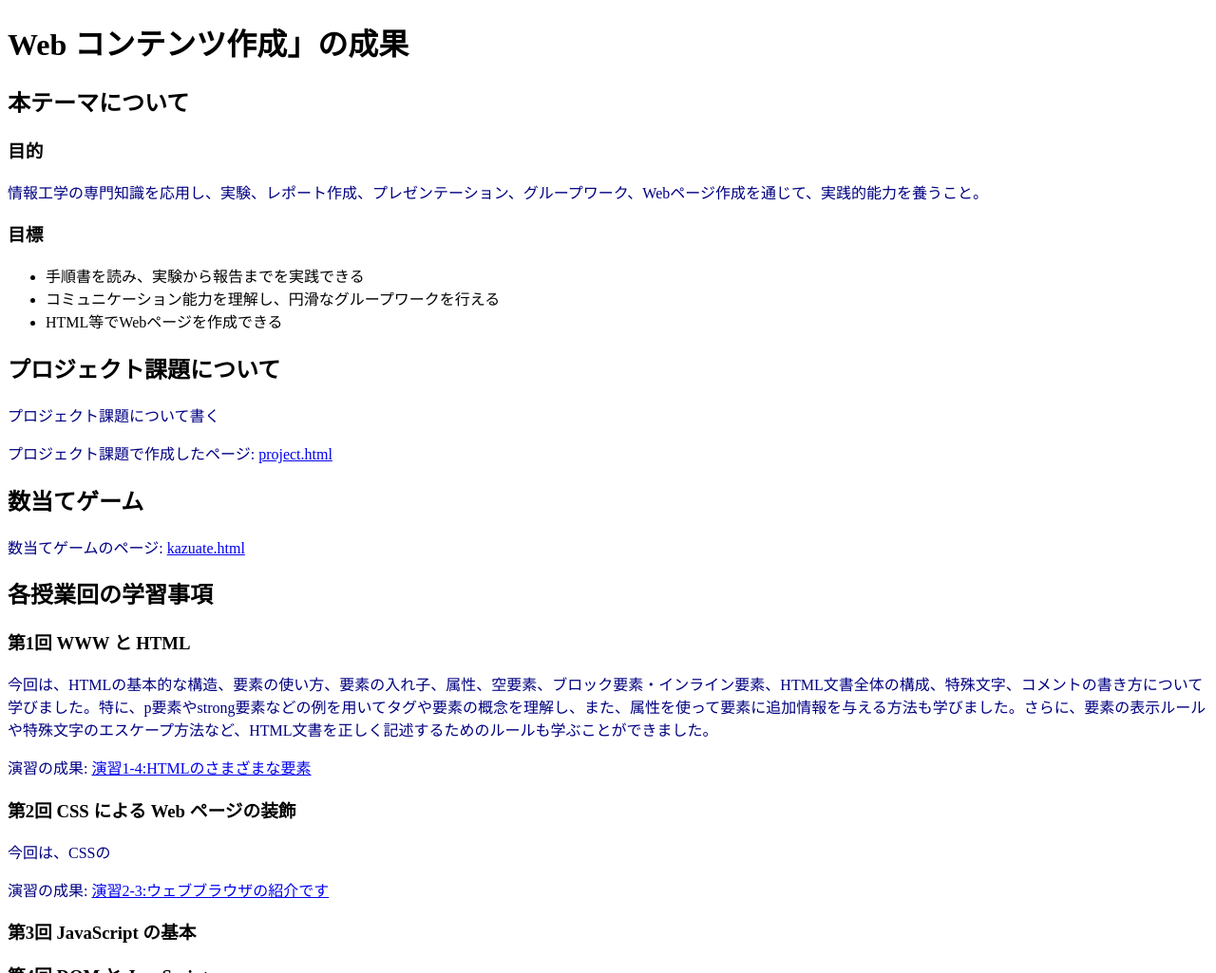
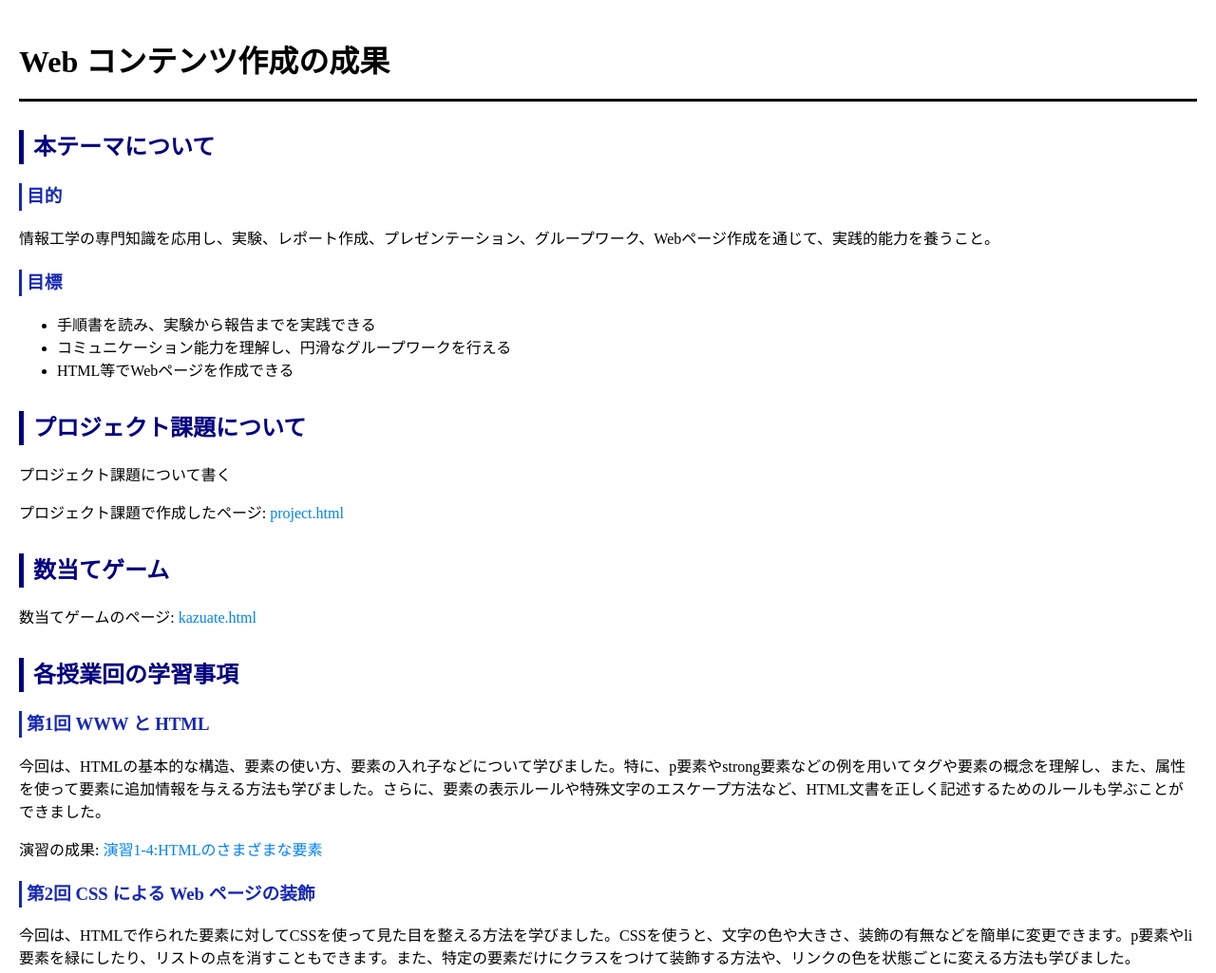
Before and after one commit to G384982023/medialabo, a plain HTML site: page index.html in a window 1280 px wide. Shown: the top 1025 px of the page at 95% size. Drawn offline with Linux system fonts and the light colour scheme.

Commit message:
課題2-2

```diff
--- a/index.html
+++ b/index.html
@@ -2,11 +2,11 @@
 <html>
   <head>
     <meta charset="utf-8">
-    <title>Web コンテンツ作成</title>
+    <title>Web コンテンツ作成の成果</title>
     <link rel="stylesheet" href="style.css">
   </head>
   <body>
-    <h1>Web コンテンツ作成」の成果</h1>
+    <h1>Web コンテンツ作成の成果</h1>
 		<h2>本テーマについて</h2>
       <h3>目的</h3>
         <p>情報工学の専門知識を応用し、実験、レポート作成、プレゼンテーション、グループワーク、Webページ作成を通じて、実践的能力を養うこと。</p>
@@ -36,7 +36,7 @@
 
     <h2>各授業回の学習事項</h2>
       <h3>第1回 WWW と HTML</h3>
-        <p>今回は、HTMLの基本的な構造、要素の使い方、要素の入れ子、属性、空要素、ブロック要素・インライン要素、HTML文書全体の構成、特殊文字、コメントの書き方について学びました。特に、p要素やstrong要素などの例を用いてタグや要素の概念を理解し、また、属性を使って要素に追加情報を与える方法も学びました。さらに、要素の表示ルールや特殊文字のエスケープ方法など、HTML文書を正しく記述するためのルールも学ぶことができました。</p>
+        <p>今回は、HTMLの基本的な構造、要素の使い方、要素の入れ子などについて学びました。特に、p要素やstrong要素などの例を用いてタグや要素の概念を理解し、また、属性を使って要素に追加情報を与える方法も学びました。さらに、要素の表示ルールや特殊文字のエスケープ方法など、HTML文書を正しく記述するためのルールも学ぶことができました。</p>
         <p>演習の成果:
           <a  href="practice-html/elements.html"
        			    title="演習1-4:HTMLのさまざまな要素です"
@@ -44,7 +44,7 @@
         </p>
 
       <h3>第2回 CSS による Web ページの装飾</h3>
-        <p>今回は、CSSの</p>
+        <p>今回は、HTMLで作られた要素に対してCSSを使って見た目を整える方法を学びました。CSSを使うと、文字の色や大きさ、装飾の有無などを簡単に変更できます。p要素やli要素を緑にしたり、リストの点を消すこともできます。また、特定の要素だけにクラスをつけて装飾する方法や、リンクの色を状態ごとに変える方法も学びました。</p>
         <p>演習の成果:
           <a  href="practice-css/browser-intro.html "
        			    title="演習2-3:ウェブブラウザの紹介"
--- a/style.css
+++ b/style.css
@@ -1,3 +1,46 @@
+
+body {
+  line-height: 1.5;
+  margin: 0;
+  padding: 20px;
+}
+
+h1 {
+  color: black;
+  border-bottom: 3px solid black;
+  padding-bottom: 15px;
+}
+
+h2 {
+  color: navy;
+  margin-top: 30px;
+  border-left: 5px solid navy;
+  padding-left: 10px;
+}
+
+h3 {
+  color: rgb(22, 40, 182);
+  margin-top: 20px;
+  padding-left: 5px;
+  border-left: 3px solid rgb(22, 40, 182);
+}
+
 p {
-	color: navy;
+	color: black;
 }
+
+a{
+	text-decoration: none;
+}
+
+a:link{
+  color: #0080ff;
+}
+
+a:visited {
+  color: purple;
+}
+
+a:hover{
+  text-decoration: underline;
+}
```
